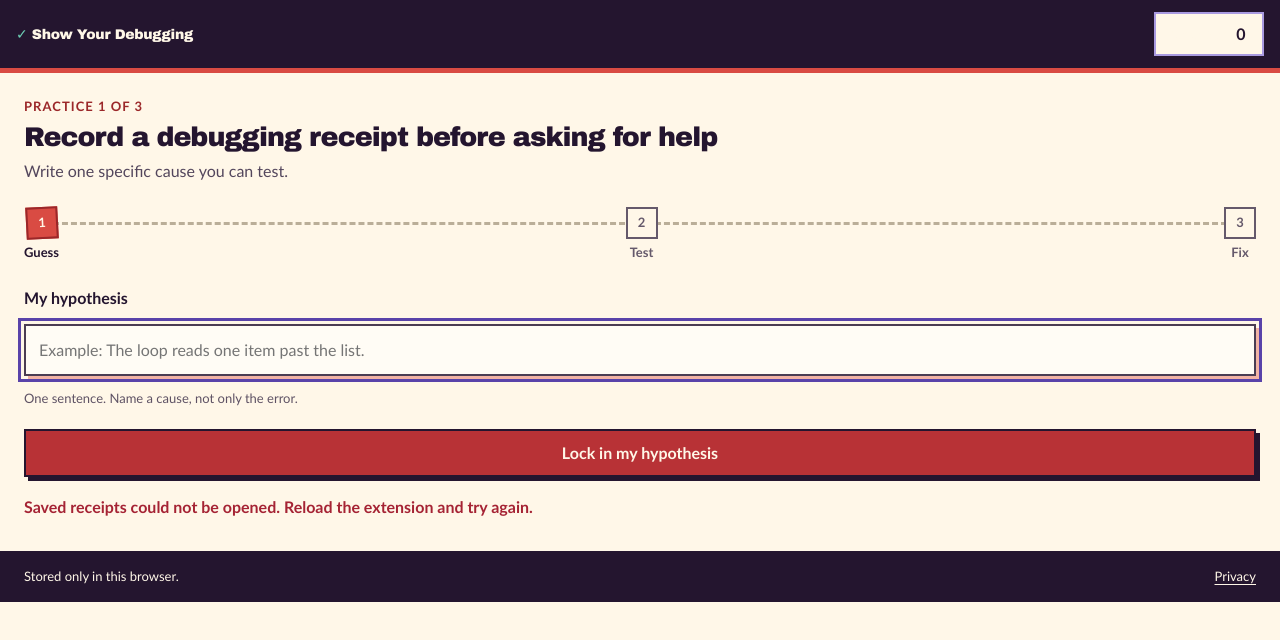
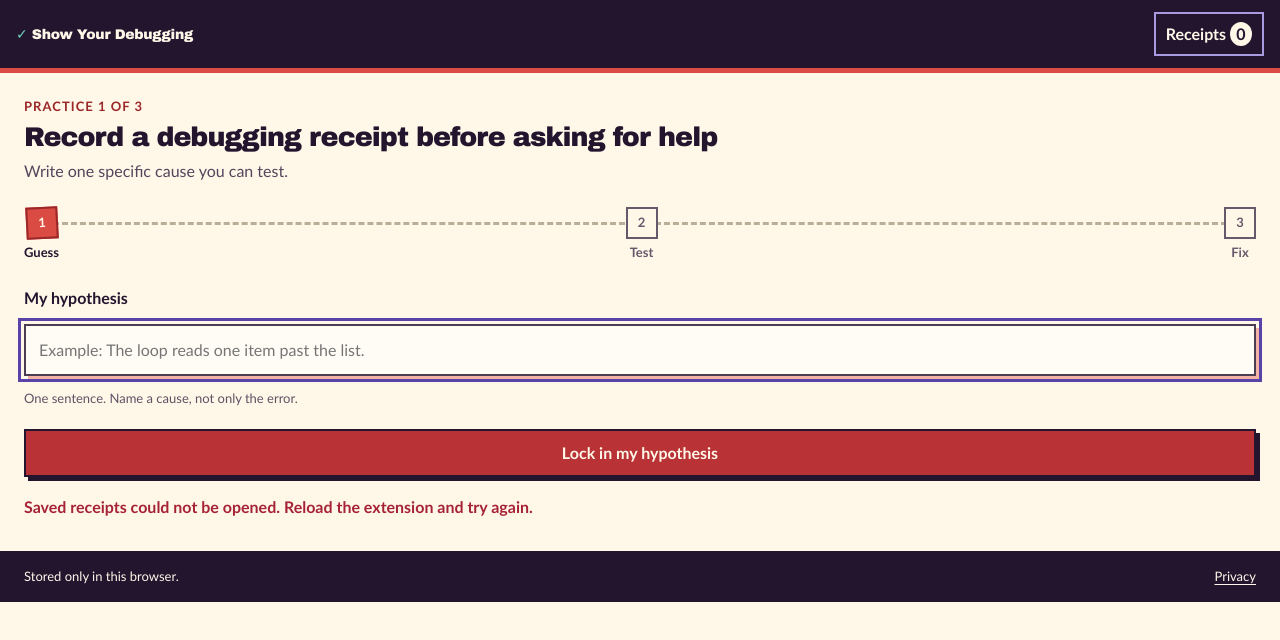
Before and after one commit to B-Divyesh/sf-solution-trace-practice, a website built with Vite: page extension/entrypoints/popup/index.html in a window 1280 px wide. Built offline with nearby package versions, Linux system fonts and the light colour scheme.

Commit message:
fix: restore receipt button contrast

```diff
--- a/extension/entrypoints/popup/style.css
+++ b/extension/entrypoints/popup/style.css
@@ -41,7 +41,7 @@ button { min-height: 44px; }
 
 .brand { font-family: "Arial Black", "Arial Narrow", sans-serif; font-size: 14px; letter-spacing: -.02em; }
 .brand span { color: #6ed0b7; }
-.app-header .quiet-button { padding: 4px 10px; color: #fff7e8; border-color: #a99ae0; box-shadow: none; }
+.app-header .quiet-button { padding: 4px 10px; color: #fff7e8; background: #24152f; border-color: #a99ae0; box-shadow: none; }
 .app-header .quiet-button span { display: inline-grid; place-items: center; min-width: 22px; border-radius: 50%; color: #24152f; background: #fff7e8; }
 
 main { padding: 24px 24px 32px; }
```
Also changed, not shown: tests/e2e/extension.spec.ts (+2 -0 lines).
